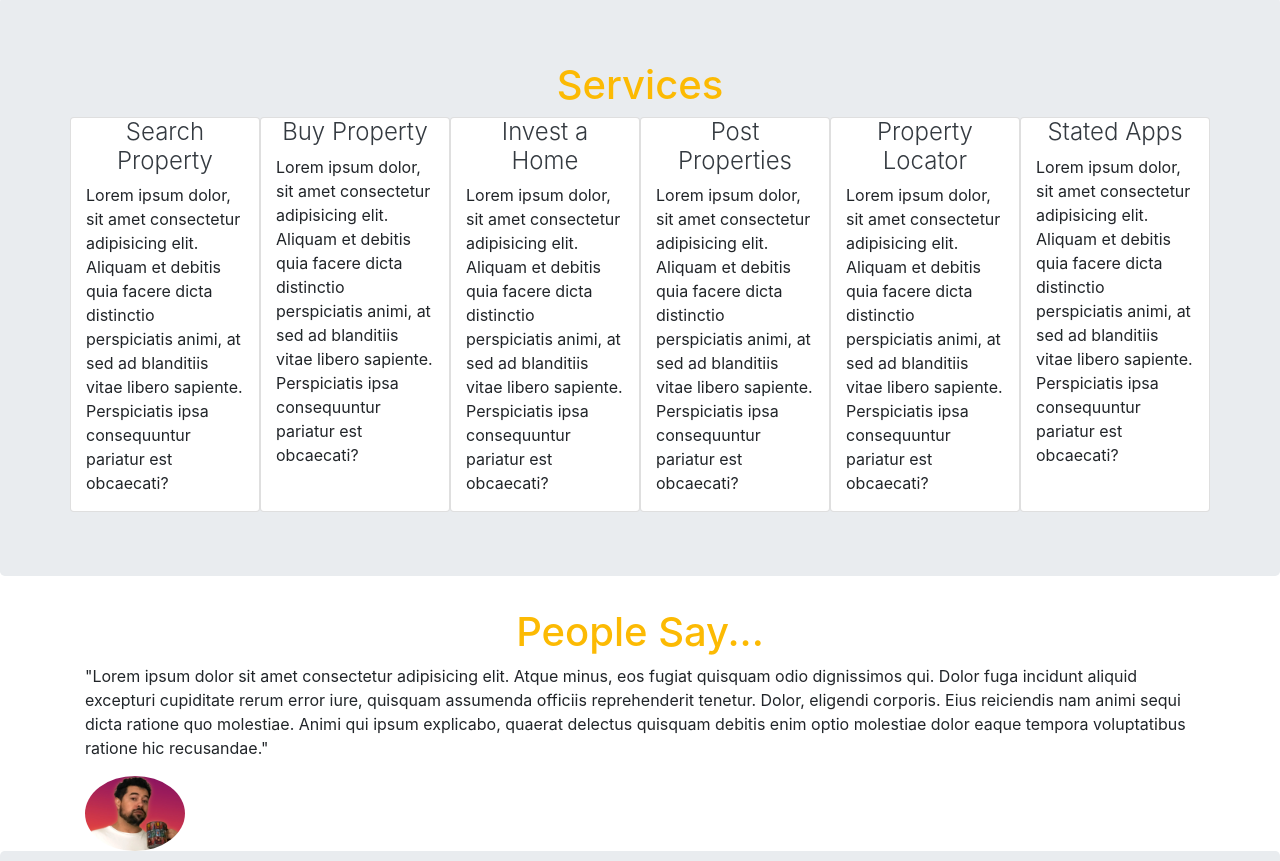
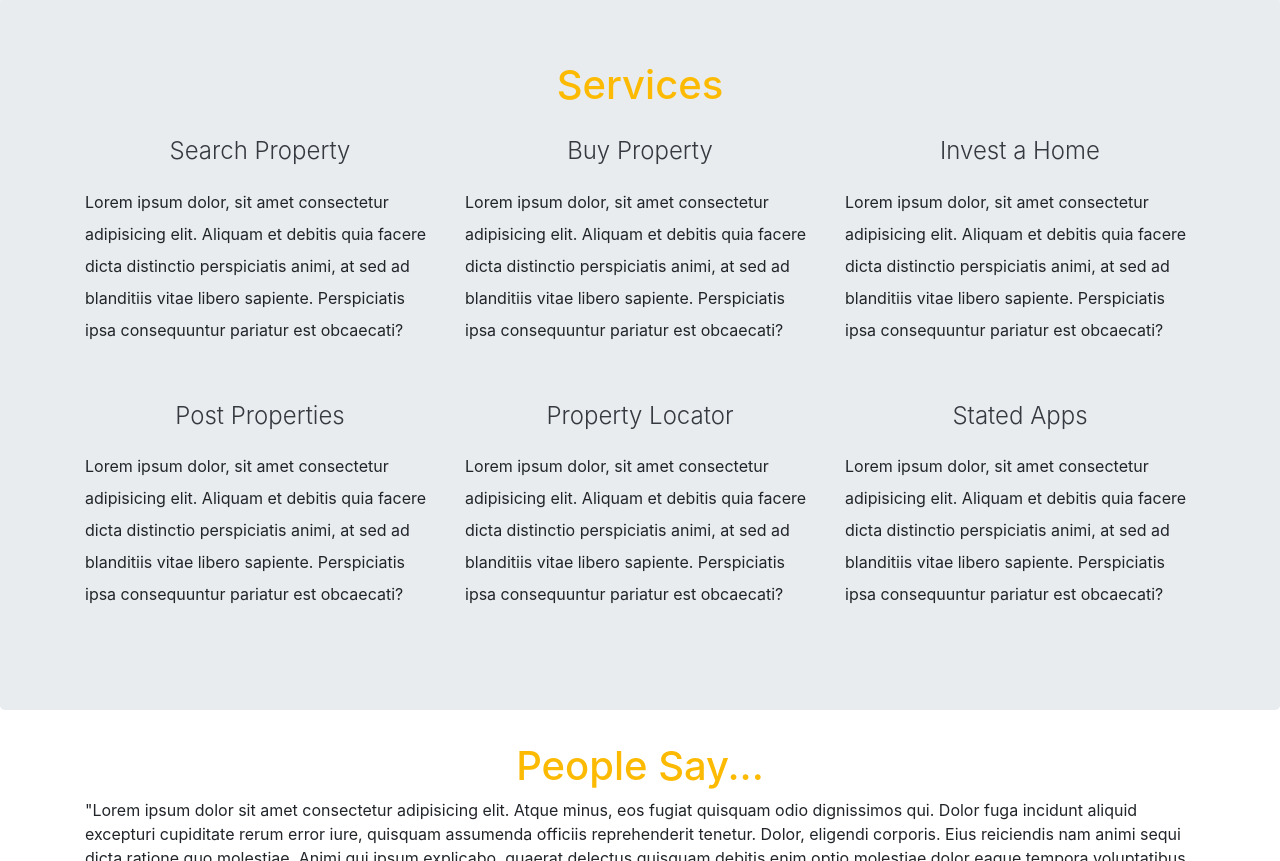
Before and after one commit to MNRSkills/KFW-firstDraft, a plain HTML site: page index.html in a window 1280 px wide. Shown: the part 2118-2979 px from the top of the page. Drawn offline with nearby package versions, Linux system fonts and the light colour scheme.

Commit message:
Grid layout adjustment

```diff
--- a/index.html
+++ b/index.html
@@ -101,7 +101,10 @@
           <img class="card-img-top" src="./images/KFW_image.jpg" alt="" />
           <div class="card-body">
             <h4 class="card-title">Real Estate Agent</h4>
-            <p class="card-text"><strong>Kenneth Flores Wills</strong> assisting you in finding the next home, or investment. </p>
+            <p class="card-text">
+              <strong>Kenneth Flores Wills</strong> assisting you in finding the
+              next home, or investment.
+            </p>
           </div>
         </div>
         <div class="card col-md pitch">
@@ -117,11 +120,9 @@
     <!-- SERVICES SECTION -->
     <section class="services jumbotron" id="services">
       <div class="container">
-        <div class="row">
-          <h1 class="col">Services</h1>
-        </div>
-        <div class="row">
-          <div class="card col-lg">
+        <h1 class="col">Services</h1>
+        <div class="row service">
+          <div class="col-lg">
             <h4 class="subtitle">Search Property</h4>
             <p>
               Lorem ipsum dolor, sit amet consectetur adipisicing elit. Aliquam
@@ -130,7 +131,7 @@
               consequuntur pariatur est obcaecati?
             </p>
           </div>
-          <div class="card col-lg">
+          <div class="col-lg">
             <h4 class="subtitle">Buy Property</h4>
             <p>
               Lorem ipsum dolor, sit amet consectetur adipisicing elit. Aliquam
@@ -139,7 +140,7 @@
               consequuntur pariatur est obcaecati?
             </p>
           </div>
-          <div class="card col-lg">
+          <div class="col-lg">
             <h4 class="subtitle">Invest a Home</h4>
             <p>
               Lorem ipsum dolor, sit amet consectetur adipisicing elit. Aliquam
@@ -148,7 +149,9 @@
               consequuntur pariatur est obcaecati?
             </p>
           </div>
-          <div class="card col-lg">
+        </div>
+        <div class="row service">
+          <div class="col-lg">
             <h4 class="subtitle">Post Properties</h4>
             <p>
               Lorem ipsum dolor, sit amet consectetur adipisicing elit. Aliquam
@@ -157,7 +160,7 @@
               consequuntur pariatur est obcaecati?
             </p>
           </div>
-          <div class="card col-lg">
+          <div class="col-lg">
             <h4 class="subtitle">Property Locator</h4>
             <p>
               Lorem ipsum dolor, sit amet consectetur adipisicing elit. Aliquam
@@ -166,7 +169,7 @@
               consequuntur pariatur est obcaecati?
             </p>
           </div>
-          <div class="card col-lg">
+          <div class="col-lg">
             <h4 class="subtitle">Stated Apps</h4>
             <p>
               Lorem ipsum dolor, sit amet consectetur adipisicing elit. Aliquam
--- a/styles.css
+++ b/styles.css
@@ -82,6 +82,16 @@ h1{
   text-align: left;
 }
 
+.service{
+  padding-top: 20px;
+  padding-bottom: 20px;
+}
+
+.service p{
+  margin-top: 20px;
+  line-height: 2em;
+}
+
 .testimonial img{
   width: 100px;
   border-radius: 50%;
```
